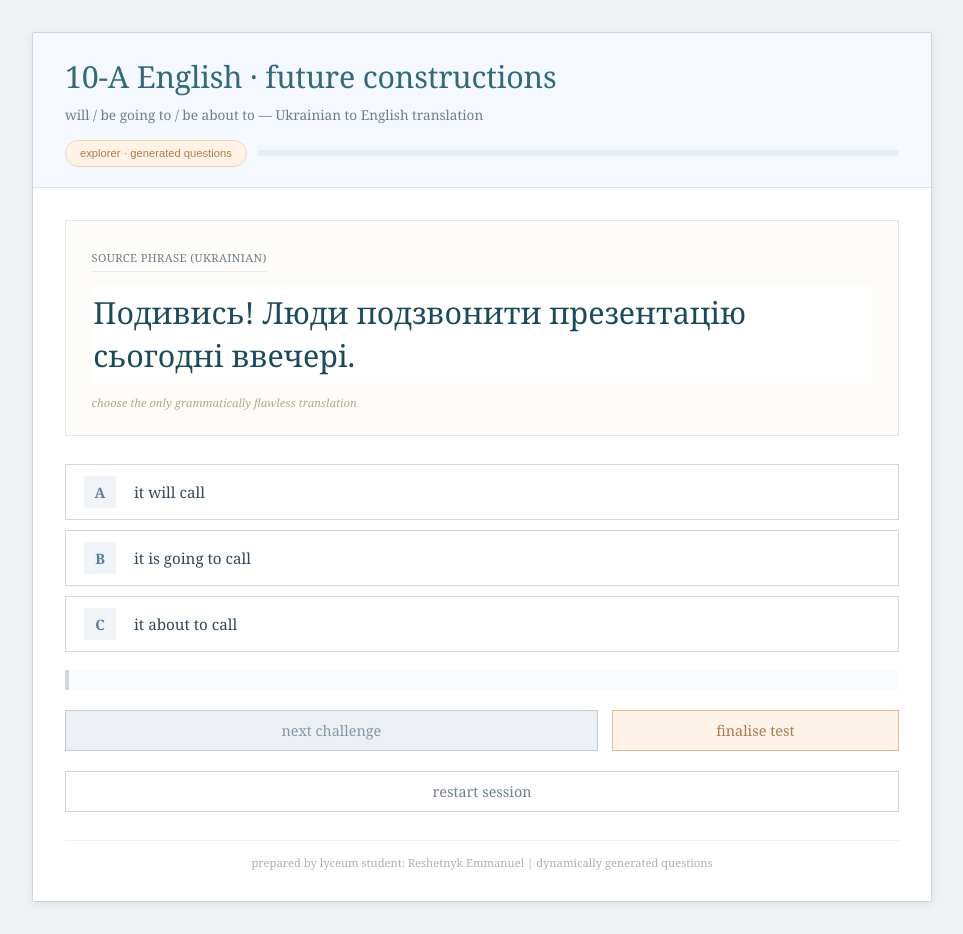
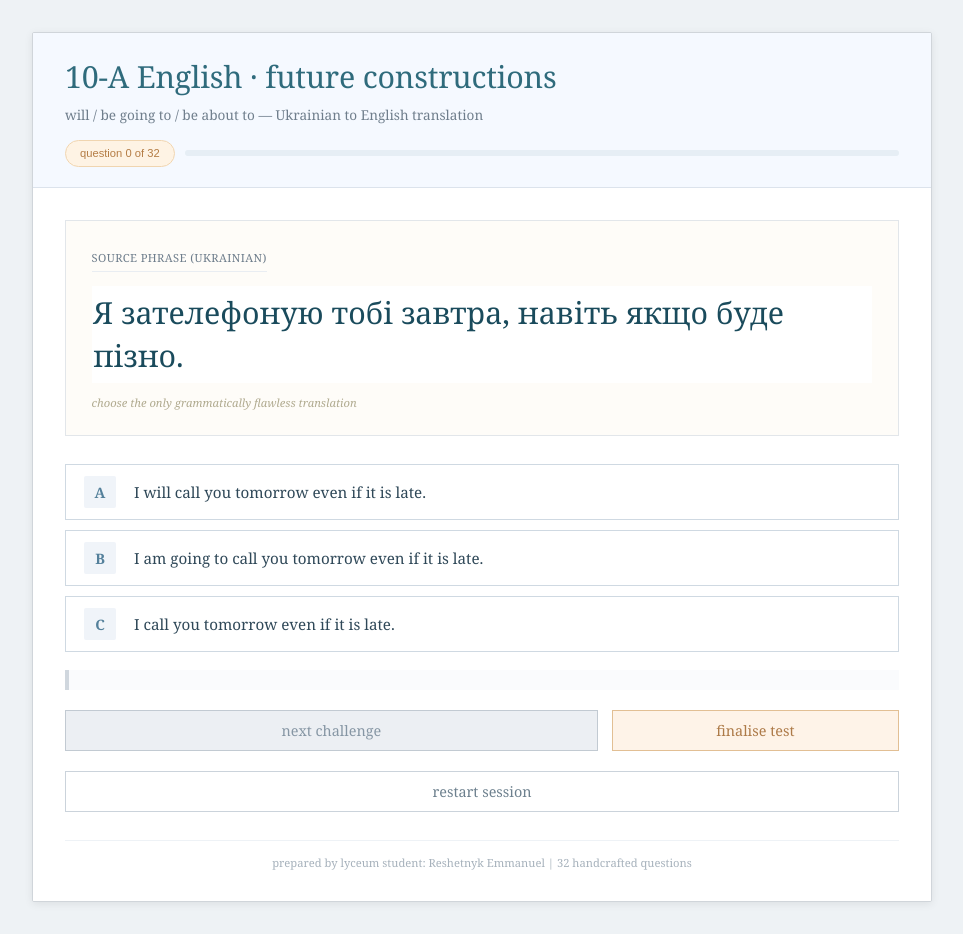
Before and after one commit to reformoti/english, a plain HTML site: page index.html in a window 1280 px wide. Shown: the whole page, without its empty margins (158-1121 px from the left). Drawn offline with Linux system fonts and the light colour scheme.

Commit message:
Add files via upload

```diff
--- a/index.html
+++ b/index.html
@@ -261,7 +261,7 @@
         <h1>10-A English · future constructions</h1>
         <p>will / be going to / be about to — Ukrainian to English translation</p>
         <div class="wiki-stats">
-            <span class="difficulty-badge" id="levelLabel">dynamic generator</span>
+            <span class="difficulty-badge" id="levelLabel">32 verified questions</span>
             <div class="progress-track"><div class="progress-fill" id="progressFill"></div></div>
         </div>
     </div>
@@ -280,16 +280,149 @@
             <button class="wiki-btn wiki-btn-finish" id="finishBtn">finalise test</button>
         </div>
         <button class="wiki-btn wiki-btn-reset" id="resetBtn">restart session</button>
-        <footer>prepared by lyceum student: Reshetnyk Emmanuel | dynamically generated questions</footer>
+        <footer>prepared by lyceum student: Reshetnyk Emmanuel | 32 handcrafted questions</footer>
     </div>
 </div>
 
 <script>
 (function(){
+    const QUESTIONS = [
+        { ukr: "Я зателефоную тобі завтра, навіть якщо буде пізно.",
+          correct: "I will call you tomorrow even if it is late.",
+          wrong1: "I am going to call you tomorrow even if it is late.",
+          wrong2: "I call you tomorrow even if it is late." },
+        { ukr: "Вона збирається відкрити власну справу наступного місяця.",
+          correct: "She is going to open her own business next month.",
+          wrong1: "She will open her own business next month.",
+          wrong2: "She going to open her own business next month." },
+        { ukr: "Автобус ось-ось від'їде, поспішай!",
+          correct: "The bus is about to leave, hurry up!",
+          wrong1: "The bus will about to leave, hurry up!",
+          wrong2: "The bus is going to leave, hurry up!" },
+        { ukr: "Я обіцяю, що ніколи більше не приховуватиму правду.",
+          correct: "I promise I will never hide the truth again.",
+          wrong1: "I promise I am going to never hide the truth again.",
+          wrong2: "I promise I never hide the truth again." },
+        { ukr: "Подивись на ті хмари — зараз піде дощ.",
+          correct: "Look at those clouds — it is going to rain.",
+          wrong1: "Look at those clouds — it will rain.",
+          wrong2: "Look at those clouds — it about to rain." },
+        { ukr: "Він ось-ось втратить свідомість, викличте лікаря!",
+          correct: "He is about to lose consciousness, call a doctor!",
+          wrong1: "He will about to lose consciousness, call a doctor!",
+          wrong2: "He is going to lose consciousness, call a doctor!" },
+        { ukr: "Я думаю, що завтрашню зустріч скасують.",
+          correct: "I think tomorrow's meeting will be canceled.",
+          wrong1: "I think tomorrow's meeting is going to be canceled.",
+          wrong2: "I think tomorrow's meeting be canceled." },
+        { ukr: "Ми збираємося реконструювати міст наступного року.",
+          correct: "We are going to reconstruct the bridge next year.",
+          wrong1: "We will reconstruct the bridge next year.",
+          wrong2: "We are to reconstruct the bridge next year." },
+        { ukr: "Потяг ось-ось прибуде на перон, займіть місця.",
+          correct: "The train is about to arrive at the platform, take your seats.",
+          wrong1: "The train will about to arrive at the platform.",
+          wrong2: "The train is going to arrive at the platform." },
+        { ukr: "Телефон дзвонить! Я зараз відповім.",
+          correct: "The phone is ringing! I will answer it.",
+          wrong1: "The phone is ringing! I am going to answer it.",
+          wrong2: "The phone is ringing! I answer it." },
+        { ukr: "Незважаючи на попередження, вона все одно збирається мандрувати сама.",
+          correct: "Despite the warnings, she is still going to travel alone.",
+          wrong1: "Despite the warnings, she will still travel alone.",
+          wrong2: "Despite the warnings, she is about travel alone." },
+        { ukr: "Вони ось-ось підпишуть контракт — залишилися останні деталі.",
+          correct: "They are about to sign the contract — final details remain.",
+          wrong1: "They will about to sign the contract — final details remain.",
+          wrong2: "They are going to sign the contract — final details remain." },
+        { ukr: "Якщо ти не зупинишся, я піду геть.",
+          correct: "If you don't stop, I will leave.",
+          wrong1: "If you don't stop, I am going to leave.",
+          wrong2: "If you don't stop, I leave." },
+        { ukr: "Це неймовірно! Вона вперше виступить на сцені.",
+          correct: "This is incredible! She is going to perform on stage for the first time.",
+          wrong1: "This is incredible! She will perform on stage for the first time.",
+          wrong2: "This is incredible! She is about perform on stage for the first time." },
+        { ukr: "Дощ ось-ось почнеться, вже відчувається вологість.",
+          correct: "The rain is about to start, the humidity is already felt.",
+          wrong1: "The rain will start, the humidity is already felt.",
+          wrong2: "The rain is going start, the humidity is already felt." },
+        { ukr: "Я переконаний, що вони виграють цей турнір.",
+          correct: "I am convinced they will win this tournament.",
+          wrong1: "I am convinced they are going to win this tournament.",
+          wrong2: "I am convinced they win this tournament." },
+        { ukr: "Він збирається звільнитися з роботи, бо знайшов кращу пропозицію.",
+          correct: "He is going to quit his job because he found a better offer.",
+          wrong1: "He will quit his job because he found a better offer.",
+          wrong2: "He is about quit his job because he found a better offer." },
+        { ukr: "Увага! Бомба ось-ось вибухне.",
+          correct: "Attention! The bomb is about to explode.",
+          wrong1: "Attention! The bomb will explode.",
+          wrong2: "Attention! The bomb going to explode." },
+        { ukr: "Я обіцяю, що повернуся до світанку.",
+          correct: "I promise I will return by dawn.",
+          wrong1: "I promise I am going to return by dawn.",
+          wrong2: "I promise I return by dawn." },
+        { ukr: "Згідно з прогнозом, температура завтра підніметься вище тридцяти градусів.",
+          correct: "According to the forecast, the temperature will rise above thirty degrees tomorrow.",
+          wrong1: "According to the forecast, the temperature is going to rise above thirty degrees tomorrow.",
+          wrong2: "According to the forecast, the temperature rises above thirty degrees tomorrow." },
+        { ukr: "Вона ось-ось зробить важливу заяву — всі замовкли.",
+          correct: "She is about to make an important statement — everyone fell silent.",
+          wrong1: "She will about to make an important statement.",
+          wrong2: "She is going to make an important statement — everyone fell silent." },
+        { ukr: "Якщо ти продовжиш у тому ж дусі, ти обов'язково досягнеш успіху.",
+          correct: "If you continue in the same spirit, you will definitely succeed.",
+          wrong1: "If you continue, you are going to definitely succeed.",
+          wrong2: "If you continue, you definitely succeed." },
+        { ukr: "Мій брат збирається одружитися наступного літа.",
+          correct: "My brother is going to get married next summer.",
+          wrong1: "My brother will get married next summer.",
+          wrong2: "My brother gets married next summer." },
+        { ukr: "Вони ось-ось вийдуть із кімнати.",
+          correct: "They are about to leave the room.",
+          wrong1: "They will about to leave the room.",
+          wrong2: "They are going to leave the room." },
+        { ukr: "Я впевнений, що вона прийде на вечірку.",
+          correct: "I am sure she will come to the party.",
+          wrong1: "I am sure she is going to come to the party.",
+          wrong2: "I am sure she comes to the party." },
+        { ukr: "Ми ось-ось розпочнемо нараду.",
+          correct: "We are about to start the meeting.",
+          wrong1: "We will about to start the meeting.",
+          wrong2: "We are going to start the meeting." },
+        { ukr: "Вони збираються купити новий будинок.",
+          correct: "They are going to buy a new house.",
+          wrong1: "They will buy a new house.",
+          wrong2: "They buy a new house." },
+        { ukr: "Я зачекаю на тебе біля входу.",
+          correct: "I will wait for you at the entrance.",
+          wrong1: "I am going to wait for you at the entrance.",
+          wrong2: "I wait for you at the entrance." },
+        { ukr: "Сонце ось-ось зійде.",
+          correct: "The sun is about to rise.",
+          wrong1: "The sun will rise.",
+          wrong2: "The sun going to rise." },
+        { ukr: "Вона передумала і не збирається їхати.",
+          correct: "She changed her mind and is not going to leave.",
+          wrong1: "She changed her mind and will not leave.",
+          wrong2: "She changed her mind and does not leave." },
+        { ukr: "Фільм ось-ось почнеться, сідайте на свої місця.",
+          correct: "The movie is about to start, take your seats.",
+          wrong1: "The movie will start, take your seats.",
+          wrong2: "The movie is going start, take your seats." },
+        { ukr: "Я ніколи не здамся, я обіцяю.",
+          correct: "I will never give up, I promise.",
+          wrong1: "I am going to never give up, I promise.",
+          wrong2: "I never give up, I promise." }
+    ];
+
+    let shuffledQuestions = [];
+    let currentIndex = 0;
     let answeredCounter = 0;
     let score = 0;
     let answerLock = false;
-    let currentQuestionData = null;
+    let currentQuestionObj = null;
     let currentOptions = [];
     let currentCorrectIndex = -1;
 
@@ -302,227 +435,29 @@
     const levelSpan = document.getElementById("levelLabel");
     const progressFill = document.getElementById("progressFill");
 
-    const subjects = {
-        masculine: ["я", "ти", "він", "ми", "вони", "хтось", "ніхто"],
-        feminine: ["вона", "моя сестра", "подруга", "жінка", "мати"],
-        neutral: ["воно", "місто", "життя", "все"],
-        plural: ["вони", "ми", "ви", "друзі", "люди", "студенти"]
-    };
-
-    const verbs = {
-        action: ["подзвонити", "сказати", "зробити", "почати", "завершити", "відкрити", "покинути", "прийти", "піти"],
-        process: ["працювати", "навчатися", "будувати", "створювати", "вивчати", "підготувати"],
-        movement: ["приїхати", "полетіти", "вийти", "увійти", "повернутися"]
-    };
-
-    const objects = ["роботу", "проєкт", "зустріч", "контракт", "презентацію", "екзамен", "подорож", "справу"];
-    const timeMarkers = ["завтра", "наступного тижня", "сьогодні ввечері", "через годину", "наступного місяця", "скоро"];
-    const conditions = ["навіть якщо буде пізно", "незважаючи на труднощі", "якщо нічого не зміниться", "попри попередження"];
-    const promises = ["обіцяю", "запевняю", "даю слово", "точно"];
-    const predictions = ["я думаю", "я впевнений", "схоже", "мабуть", "згідно з прогнозом"];
-
-    function randomItem(arr) {
-        return arr[Math.floor(Math.random() * arr.length)];
+    function shuffleArray(arr) {
+        for (let i = arr.length - 1; i > 0; i--) {
+            const j = Math.floor(Math.random() * (i + 1));
+            [arr[i], arr[j]] = [arr[j], arr[i]];
+        }
+        return arr;
     }
 
-    function capitalize(str) {
-        return str.charAt(0).toUpperCase() + str.slice(1);
+    function initQuestions() {
+        shuffledQuestions = shuffleArray([...QUESTIONS]);
+        currentIndex = 0;
+        answeredCounter = 0;
+        score = 0;
     }
 
-    function generateUkrainianSentence() {
-        const pattern = Math.floor(Math.random() * 12);
-        let subject = randomItem([...subjects.masculine, ...subjects.feminine, ...subjects.plural]);
-        let verb = randomItem([...verbs.action, ...verbs.process, ...verbs.movement]);
-        let obj = randomItem(objects);
-        let time = randomItem(timeMarkers);
-        let condition = randomItem(conditions);
-        let promise = randomItem(promises);
-        let prediction = randomItem(predictions);
-
-        if (pattern === 0) {
-            return `${capitalize(subject)} ${verb} ${obj} ${time}.`;
-        } else if (pattern === 1) {
-            return `${capitalize(prediction)}, ${subject} ${verb} ${obj} ${time}.`;
-        } else if (pattern === 2) {
-            return `${capitalize(promise)}, ${subject} ${verb} ${obj} ${time}.`;
-        } else if (pattern === 3) {
-            return `${capitalize(subject)} ${verb} ${obj} ${time}, ${condition}.`;
-        } else if (pattern === 4) {
-            return `${capitalize(subject)} збирається ${verb} ${obj} ${time}.`;
-        } else if (pattern === 5) {
-            return `${capitalize(subject)} ось-ось ${verb} ${obj}.`;
-        } else if (pattern === 6) {
-            return `Подивись! ${capitalize(subject)} ${verb} ${obj} ${time}.`;
-        } else if (pattern === 7) {
-            return `Телефон дзвонить! Я ${verb} ${time}.`;
-        } else if (pattern === 8) {
-            return `Якщо ти не зупинишся, я ${verb} геть.`;
-        } else if (pattern === 9) {
-            return `${capitalize(subject)} має намір ${verb} ${obj} ${time}.`;
-        } else if (pattern === 10) {
-            return `Увага! ${capitalize(obj)} ось-ось ${verb}.`;
-        } else {
-            return `${capitalize(subject)} ${verb} ${obj} ${time} — це вирішено.`;
+    function shuffleOptions(correct, wrong1, wrong2) {
+        let opts = [correct, wrong1, wrong2];
+        for (let i = opts.length - 1; i > 0; i--) {
+            const j = Math.floor(Math.random() * (i + 1));
+            [opts[i], opts[j]] = [opts[j], opts[i]];
         }
-    }
-
-    function getStructureType(ukrSentence) {
-        const lower = ukrSentence.toLowerCase();
-        if (lower.includes("збирається")) return "going";
-        if (lower.includes("ось-ось")) return "about";
-        if (lower.includes("дзвонить")) return "spontaneous";
-        if (lower.includes("обіцяю") || lower.includes("запевняю")) return "promise";
-        if (lower.includes("я думаю") || lower.includes("я впевнений")) return "prediction";
-        if (lower.includes("якщо") && lower.includes("піду")) return "threat";
-        if (lower.includes("подивись")) return "evidence";
-        return "neutral";
-    }
-
-    function extractVerbAndObject(ukrSentence) {
-        const words = ukrSentence.split(" ");
-        let verb = "зробити";
-        let obj = "це";
-        for (let w of words) {
-            if (verbs.action.includes(w) || verbs.process.includes(w) || verbs.movement.includes(w)) {
-                verb = w;
-            }
-            if (objects.some(o => w.includes(o))) {
-                obj = w;
-            }
-        }
-        return { verb, obj };
-    }
-
-    function generateCorrectEnglish(ukrSentence) {
-        const lower = ukrSentence.toLowerCase();
-        const { verb, obj } = extractVerbAndObject(ukrSentence);
-        const type = getStructureType(ukrSentence);
-        let verbBase = verb;
-        if (verbBase.endsWith("ти")) verbBase = verbBase.slice(0, -2);
-        if (verbBase === "подзвони") verbBase = "call";
-        if (verbBase === "сказа") verbBase = "say";
-        if (verbBase === "зроби") verbBase = "do";
-        if (verbBase === "поча") verbBase = "start";
-        if (verbBase === "заверши") verbBase = "finish";
-        if (verbBase === "відкри") verbBase = "open";
-        if (verbBase === "покину") verbBase = "leave";
-        if (verbBase === "прий") verbBase = "come";
-        if (verbBase === "пі") verbBase = "go";
-        if (verbBase === "працюва") verbBase = "work";
-        if (verbBase === "навча") verbBase = "study";
-        if (verbBase === "будува") verbBase = "build";
-        if (verbBase === "вивча") verbBase = "learn";
-        if (verbBase === "підготува") verbBase = "prepare";
-        if (verbBase === "приїха") verbBase = "arrive";
-        if (verbBase === "полеті") verbBase = "fly";
-        if (verbBase === "вий") verbBase = "go out";
-        if (verbBase === "увій") verbBase = "enter";
-        if (verbBase === "поверну") verbBase = "return";
-
-        let subject = "I";
-        if (lower.includes("він")) subject = "he";
-        if (lower.includes("вона")) subject = "she";
-        if (lower.includes("воно")) subject = "it";
-        if (lower.includes("ми")) subject = "we";
-        if (lower.includes("вони")) subject = "they";
-        if (lower.includes("ти")) subject = "you";
-        if (lower.includes("моя сестра")) subject = "my sister";
-        if (lower.includes("друзі")) subject = "friends";
-        if (lower.includes("люди")) subject = "people";
-        if (lower.includes("студенти")) subject = "students";
-        if (lower.includes("місто")) subject = "the city";
-        if (lower.includes("життя")) subject = "life";
-
-        if (type === "going") {
-            if (subject === "I") return `I am going to ${verbBase} ${obj}`;
-            if (subject === "you") return `You are going to ${verbBase} ${obj}`;
-            if (subject === "he" || subject === "she" || subject === "it") return `${capitalize(subject)} is going to ${verbBase} ${obj}`;
-            return `${capitalize(subject)} are going to ${verbBase} ${obj}`;
-        }
-        if (type === "about") {
-            if (subject === "I") return `I am about to ${verbBase} ${obj}`;
-            if (subject === "you") return `You are about to ${verbBase} ${obj}`;
-            if (subject === "he" || subject === "she" || subject === "it") return `${capitalize(subject)} is about to ${verbBase} ${obj}`;
-            return `${capitalize(subject)} are about to ${verbBase} ${obj}`;
-        }
-        if (type === "spontaneous") {
-            return `I will answer it`;
-        }
-        if (type === "promise") {
-            return `I promise I will ${verbBase} ${obj}`;
-        }
-        if (type === "threat") {
-            return `I will leave`;
-        }
-        if (type === "evidence") {
-            return `it is going to ${verbBase}`;
-        }
-        if (type === "prediction") {
-            return `I think it will ${verbBase}`;
-        }
-        if (lower.includes("завтра")) {
-            return `${capitalize(subject)} will ${verbBase} ${obj} tomorrow`;
-        }
-        if (lower.includes("next")) {
-            return `${capitalize(subject)} is going to ${verbBase} ${obj} next week`;
-        }
-        return `${capitalize(subject)} will ${verbBase} ${obj}`;
-    }
-
-    function generateWrongOptions(correctEnglish, ukrSentence) {
-        const lower = ukrSentence.toLowerCase();
-        const type = getStructureType(ukrSentence);
-        const wrongs = [];
-
-        if (type === "going") {
-            wrongs.push(correctEnglish.replace(/am going to|are going to|is going to/g, "will"));
-            wrongs.push(correctEnglish.replace(/am going to|are going to|is going to/g, "").replace("  ", " "));
-        } else if (type === "about") {
-            wrongs.push(correctEnglish.replace(/am about to|are about to|is about to/g, "will"));
-            wrongs.push(correctEnglish.replace(/about to/g, "going to"));
-        } else if (type === "spontaneous") {
-            wrongs.push("I am going to answer it");
-            wrongs.push("I answer it");
-        } else if (type === "promise") {
-            wrongs.push(correctEnglish.replace("will", "am going to"));
-            wrongs.push(correctEnglish.replace("I will", "I"));
-        } else if (type === "threat") {
-            wrongs.push("I am going to leave");
-            wrongs.push("I leave");
-        } else if (type === "evidence") {
-            wrongs.push(correctEnglish.replace("is going to", "will"));
-            wrongs.push(correctEnglish.replace("is going to", "about to"));
-        } else {
-            wrongs.push(correctEnglish.replace("will", "am going to"));
-            wrongs.push(correctEnglish.replace(/will \w+/, "").replace("  ", " "));
-        }
-
-        if (wrongs.length < 2) {
-            wrongs.push(correctEnglish.replace(/\b\w+\b/, "maybe") + " soon");
-            wrongs.push(correctEnglish + " later");
-        }
-
-        return wrongs.slice(0, 2);
-    }
-
-    function generateCompleteQuestion() {
-        const ukrSentence = generateUkrainianSentence();
-        const correctEng = generateCorrectEnglish(ukrSentence);
-        const wrongs = generateWrongOptions(correctEng, ukrSentence);
-
-        let options = [correctEng, wrongs[0], wrongs[1]];
-        for (let i = options.length - 1; i > 0; i--) {
-            const j = Math.floor(Math.random() * (i + 1));
-            [options[i], options[j]] = [options[j], options[i]];
-        }
-        const correctIndex = options.findIndex(opt => opt === correctEng);
-
-        return {
-            ukr: capitalize(ukrSentence),
-            options: options,
-            correctIndex: correctIndex,
-            correctAnswer: correctEng
-        };
+        const correctIdx = opts.findIndex(opt => opt === correct);
+        return { optsList: opts, correctIdx };
     }
 
     function renderOptions(opts, correctIdx) {
@@ -556,7 +491,7 @@
             feedbackDiv.innerText = `correct. "${correctAnswer}" — exact translation. +1 point.`;
             feedbackDiv.className = "feedback-block feedback-correct";
         } else {
-            feedbackDiv.innerText = `incorrect. right answer: "${correctAnswer}". you chose: "${chosenText}". observe the subtle pattern.`;
+            feedbackDiv.innerText = `incorrect. right answer: "${correctAnswer}". you chose: "${chosenText}".`;
             feedbackDiv.className = "feedback-block feedback-wrong";
         }
         highlightChoices(selectedIdx, correctIdx, isAnswerCorrect);
@@ -596,31 +531,39 @@
     }
 
     function updateProgressAndLabel() {
-        const totalShown = answeredCounter;
-        let percent = Math.min(100, (totalShown % 20) * 5);
-        if (totalShown < 20) percent = (totalShown / 20) * 100;
+        const percent = ((currentIndex + (answerLock ? 1 : 0)) / shuffledQuestions.length) * 100;
         progressFill.style.width = `${percent}%`;
-        if (totalShown < 7) levelSpan.innerText = "explorer · generated questions";
-        else if (totalShown < 14) levelSpan.innerText = "adept · dynamic patterns";
-        else levelSpan.innerText = "master · infinite variety";
+        const displayedIndex = currentIndex + (answerLock ? 1 : 0);
+        levelSpan.innerText = `question ${displayedIndex} of ${shuffledQuestions.length}`;
     }
 
     function loadQuestion() {
-        currentQuestionData = generateCompleteQuestion();
-        currentOptions = currentQuestionData.options;
-        currentCorrectIndex = currentQuestionData.correctIndex;
-        ukrSpan.innerText = currentQuestionData.ukr;
+        if (currentIndex >= shuffledQuestions.length) {
+            finishTest();
+            return;
+        }
+        currentQuestionObj = shuffledQuestions[currentIndex];
+        const { optsList, correctIdx } = shuffleOptions(
+            currentQuestionObj.correct,
+            currentQuestionObj.wrong1,
+            currentQuestionObj.wrong2
+        );
+        currentOptions = optsList;
+        currentCorrectIndex = correctIdx;
+        ukrSpan.innerText = currentQuestionObj.ukr;
         renderOptions(currentOptions, currentCorrectIndex);
         answerLock = false;
         nextButton.disabled = true;
         feedbackDiv.innerText = "";
         feedbackDiv.className = "feedback-block";
         disableOptions(false);
+        updateProgressAndLabel();
     }
 
     function nextHandler() {
         if (!answerLock && nextButton.disabled) return;
         if (nextButton.disabled) return;
+        currentIndex++;
         loadQuestion();
     }
 
@@ -631,28 +574,28 @@
         ukrSpan.innerText = "test completed — summary";
         optionsDiv.innerHTML = `<div style="background:#fefaf5; border:1px solid #e4e9ef; padding: 1.8rem; text-align:center; margin-top:10px;">
             <strong>final result</strong><br>
-            total questions answered: ${answeredCounter}<br>
+            total questions: ${shuffledQuestions.length}<br>
             correct answers: ${score}<br>
             thank you for training will / going to / about to.
             </div>`;
         feedbackDiv.innerText = "";
         progressFill.style.width = "100%";
+        levelSpan.innerText = "completed";
     }
 
     function resetGame() {
-        answeredCounter = 0;
-        score = 0;
+        initQuestions();
+        currentIndex = 0;
         answerLock = false;
         loadQuestion();
-        updateProgressAndLabel();
         nextButton.disabled = true;
         feedbackDiv.innerText = "";
         feedbackDiv.className = "feedback-block";
         disableOptions(false);
     }
 
+    initQuestions();
     loadQuestion();
-    updateProgressAndLabel();
 
     nextButton.addEventListener("click", nextHandler);
     finishButton.addEventListener("click", finishTest);
```
